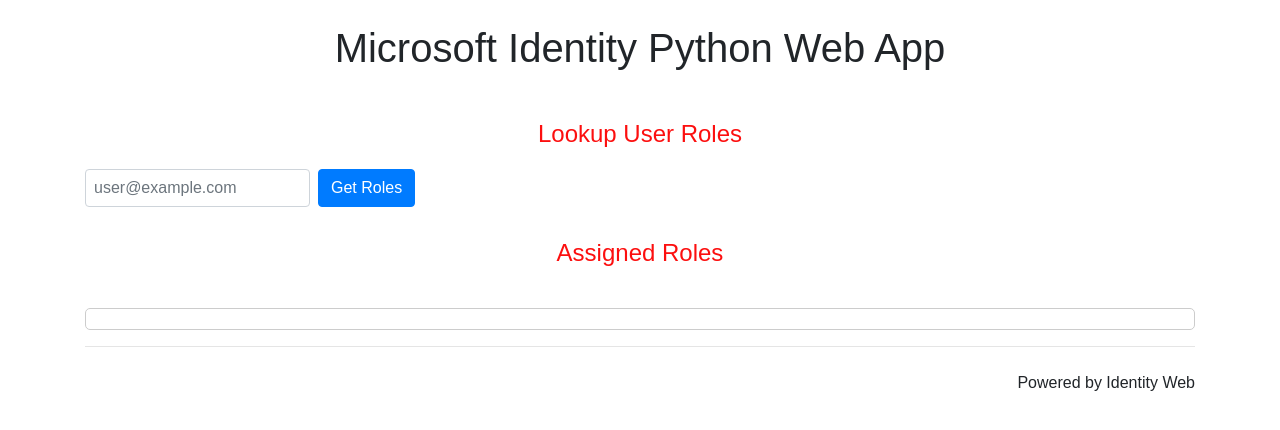
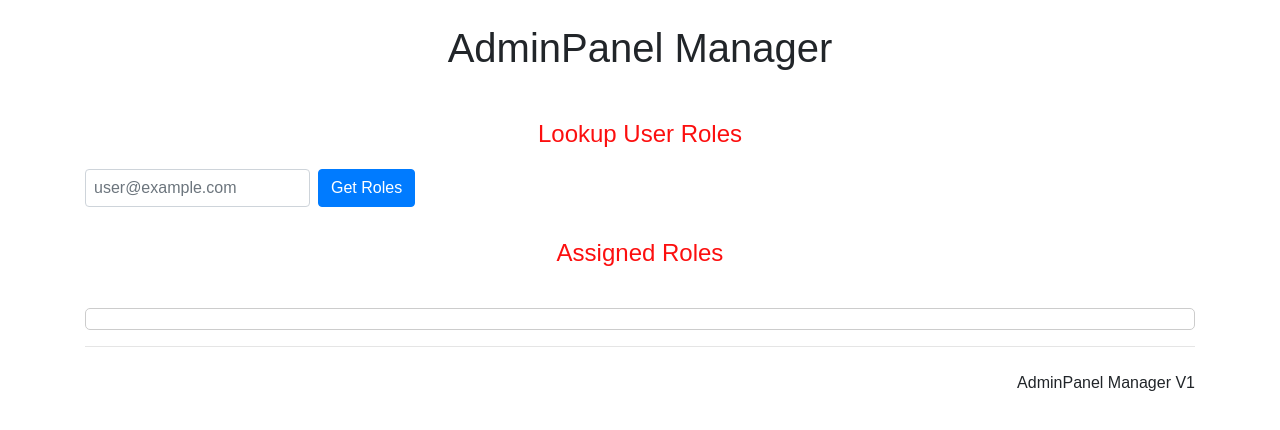
Before and after one commit to alexujju/azureAppRoleManagement, a Flask app: template templates/index.html in a window 1280 px wide. Shown: the part 76-506 px from the top of the page. Run offline with Flask 2, Linux system fonts and the light colour scheme; the template is opened without the code that fills it, so the values that code supplies are empty; some libraries are stand-ins or nearby versions.

Commit message:
changes done on UI

```diff
--- a/templates/index.html
+++ b/templates/index.html
@@ -3,7 +3,7 @@
 <head>
     <meta charset="UTF-8">
     <meta name="viewport" content="width=device-width, initial-scale=1.0">
-    <title>Microsoft Identity Python Web App: Index</title>
+    <title>AdminPanel Manager</title>
     <link rel="stylesheet" href="https://stackpath.bootstrapcdn.com/bootstrap/4.5.2/css/bootstrap.min.css">
     <link rel="stylesheet" href="{{ url_for('static', filename='style.css') }}">
 </head>
@@ -35,7 +35,7 @@
     </nav>
 
     <div class="container mt-4">
-        <h1 class="text-center">Microsoft Identity Python Web App</h1>
+        <h1 class="text-center">AdminPanel Manager</h1>
 
         <div class="mt-5">
             <h3>Lookup User Roles</h3>
@@ -64,7 +64,7 @@
         </div>
 
         <hr>
-        <footer class="text-right mt-4">Powered by Identity Web {{ version }}</footer>
+        <footer class="text-right mt-4">AdminPanel Manager V1</footer>
     </div>
 
     <script src="{{ url_for('static', filename='script.js') }}"></script>
--- a/templates/login.html
+++ b/templates/login.html
@@ -2,10 +2,10 @@
 <html lang="en">
 <head>
     <meta charset="UTF-8">
-    <title>Microsoft Identity Python Web App: Login</title>
+    <title>AdminPanel Manage Login</title>
 </head>
 <body>
-    <h1>Microsoft Identity Python Web App</h1>
+    <h1>AdminPanel Manager</h1>
 
     {% if user_code %}
     <ol>
@@ -24,6 +24,6 @@
     {% endif %}
 
     <hr>
-    <footer style="text-align: right">Powered by Identity Web {{ version }}</footer>
+    <footer style="text-align: right">AdminPanel Manager v1</footer>
 </body>
 </html>
```
